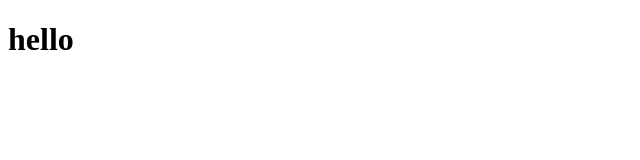
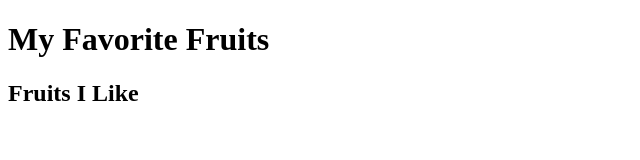
Before and after one commit to snehithapinnamwar/list, a plain HTML site: page index.html in a window 1280 px wide. Shown: the whole page, without its empty margins (0-640 px from the left). Drawn offline with Linux system fonts and the light colour scheme.

Commit message:
add changes

```diff
--- a/index.html
+++ b/index.html
@@ -6,6 +6,7 @@
     <title>list</title>
 </head>
 <body>
-    <h1>hello</h1>
+    <h1>My Favorite Fruits</h1>
+    <h2>Fruits I Like</h2>
 </body>
 </html>
```
